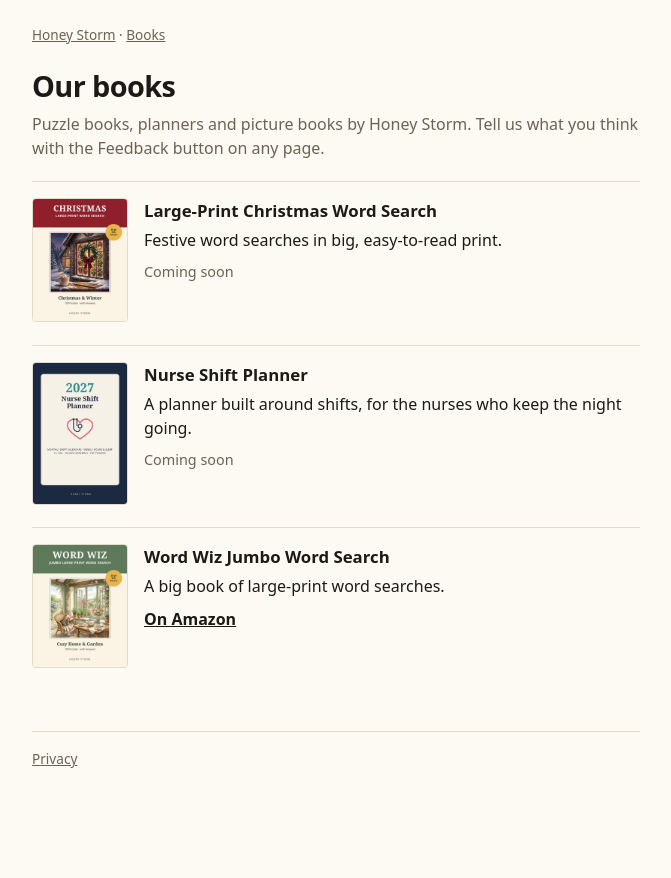
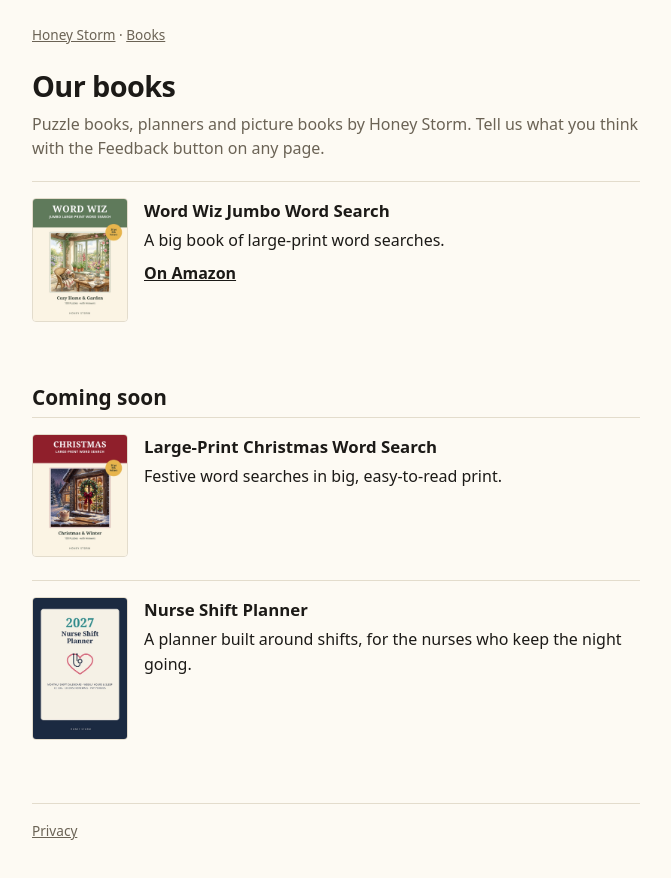
Before and after one commit to ptk-studio/honeystorm-www, a plain HTML site: page books/index.html in a window 1280 px wide. Shown: the whole page, without its empty margins (304-975 px from the left). Before the commit the page ends 817 px from the top, so only its background shows below. Drawn offline with Linux system fonts and the light colour scheme; a script that the page names is missing.

Commit message:
honeystorm /books: published books first, then 'Coming soon' (audience-pages#21, ptk-studio#238) (#8)
Claude-Session: https://claude.ai/code/session_01YRbcexgKMoLzVSjHQsSy4h

Co-authored-by: Claude Opus 5.5 <noreply@anthropic.com>

```diff
--- a/books/index.html
+++ b/books/index.html
@@ -21,6 +21,7 @@ h2{font-size:1.15rem;margin:1.75rem 0 .5rem}
 .soon{color:var(--muted);font-size:.9rem}
 .note{color:var(--muted)}
 .book h2 a{text-decoration:none}
+.section{margin:2.25rem 0 .25rem;font-size:1.3rem}
 .soon-box{padding:1rem;border:1px dashed var(--line);border-radius:8px;color:var(--muted)}
 .disclosure{font-size:.85rem;color:var(--muted);margin:.75rem 0}
 form label{display:block;margin:.9rem 0 0;font-weight:600}
@@ -39,9 +40,12 @@ footer{margin-top:2.5rem;padding-top:1rem;border-top:1px solid var(--line);font-
 <h1>Our books</h1>
 <p class="lead">Puzzle books, planners and picture books by Honey Storm. Tell us what you think with the Feedback button on any page.</p>
 <ul class="books">
-<li class="book"><a href="/books/christmas-word-search/"><img class="cover" src="/books/img/christmas-word-search.jpg" alt="Large-Print Christmas Word Search" loading="lazy" decoding="async"></a><div><h2><a href="/books/christmas-word-search/">Large-Print Christmas Word Search</a></h2><p>Festive word searches in big, easy-to-read print.</p><p class="actions"><span class="soon">Coming soon</span></p></div></li>
-<li class="book"><a href="/books/nurse-planner/"><img class="cover" src="/books/img/nurse-planner.jpg" alt="Nurse Shift Planner" loading="lazy" decoding="async"></a><div><h2><a href="/books/nurse-planner/">Nurse Shift Planner</a></h2><p>A planner built around shifts, for the nurses who keep the night going.</p><p class="actions"><span class="soon">Coming soon</span></p></div></li>
 <li class="book"><a href="/books/word-wiz/"><img class="cover" src="/books/img/word-wiz.jpg" alt="Word Wiz Jumbo Word Search" loading="lazy" decoding="async"></a><div><h2><a href="/books/word-wiz/">Word Wiz Jumbo Word Search</a></h2><p>A big book of large-print word searches.</p><p class="actions"><a class="store" href="https://www.amazon.com/dp/B0HRRF1TXY" data-product="book-word-wiz" rel="noopener" target="_blank">On Amazon</a></p></div></li>
+</ul>
+<h2 class="section" id="coming-soon">Coming soon</h2>
+<ul class="books">
+<li class="book"><a href="/books/christmas-word-search/"><img class="cover" src="/books/img/christmas-word-search.jpg" alt="Large-Print Christmas Word Search" loading="lazy" decoding="async"></a><div><h2><a href="/books/christmas-word-search/">Large-Print Christmas Word Search</a></h2><p>Festive word searches in big, easy-to-read print.</p></div></li>
+<li class="book"><a href="/books/nurse-planner/"><img class="cover" src="/books/img/nurse-planner.jpg" alt="Nurse Shift Planner" loading="lazy" decoding="async"></a><div><h2><a href="/books/nurse-planner/">Nurse Shift Planner</a></h2><p>A planner built around shifts, for the nurses who keep the night going.</p></div></li>
 </ul>
 <footer><a href="/privacy/">Privacy</a></footer>
 </main><script>
```
Also changed, not shown: HoneyStormQuiz/index.html (+1 -0 lines), books/all-the-ways/index.html (+1 -0 lines), books/benny-bear/index.html (+1 -0 lines), books/christmas-word-search/index.html (+1 -0 lines), books/cozy-winter-coloring/index.html (+1 -0 lines), books/nurse-planner/index.html (+1 -0 lines), books/ollie-owl/index.html (+1 -0 lines), books/pip-says-goodnight/index.html (+1 -0 lines), books/plan-it-keep-it/index.html (+1 -0 lines), books/star-for-your-pocket/index.html (+1 -0 lines), books/two-voices/index.html (+1 -0 lines), books/word-wiz/index.html (+1 -0 lines).
